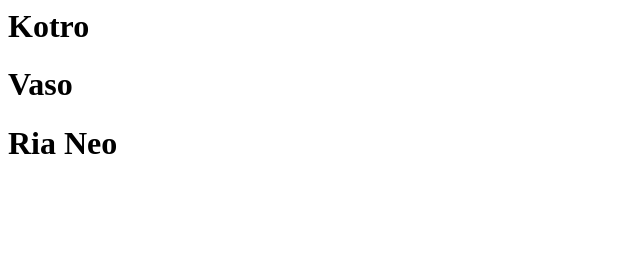
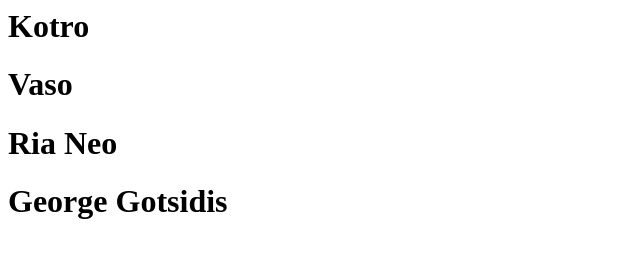
Before and after one commit to ggotsidis/gitDemo, a plain HTML site: page index.html in a window 1280 px wide. Shown: the whole page, without its empty margins (0-640 px from the left). Drawn offline with Linux system fonts and the light colour scheme.

Commit message:
Update index.html

```diff
--- a/index.html
+++ b/index.html
@@ -1,3 +1,4 @@
 <h1>Kotro</h1>
 <h1>Vaso</h1>
 <h1>Ria Neo</h1>
+<h1>George Gotsidis</h1>
```
